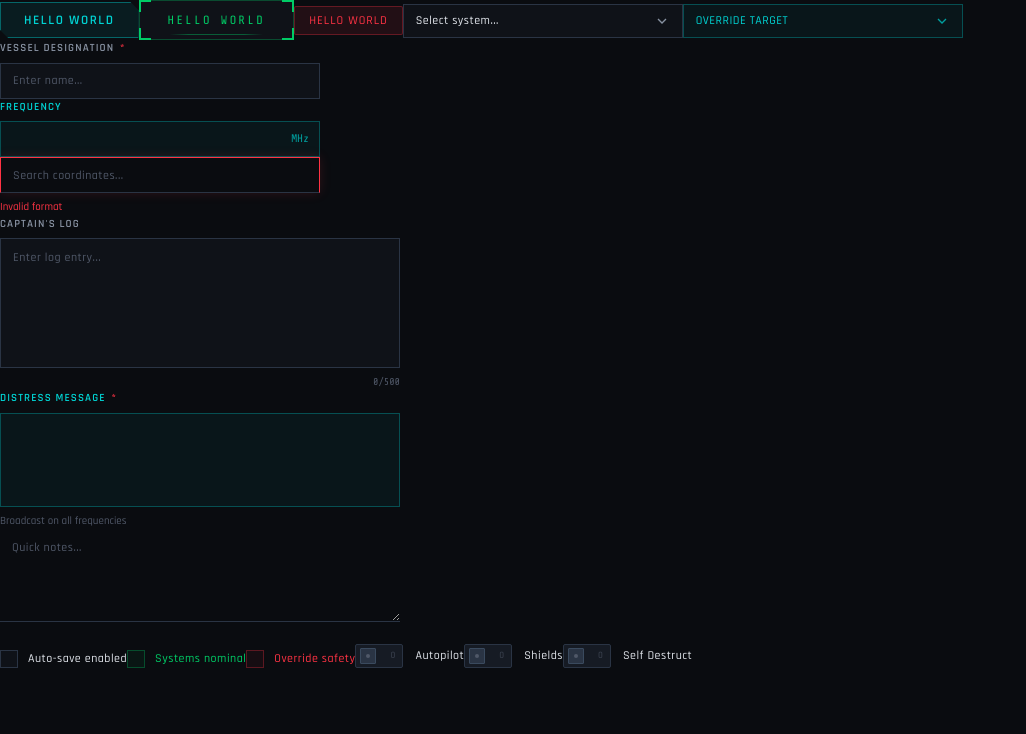
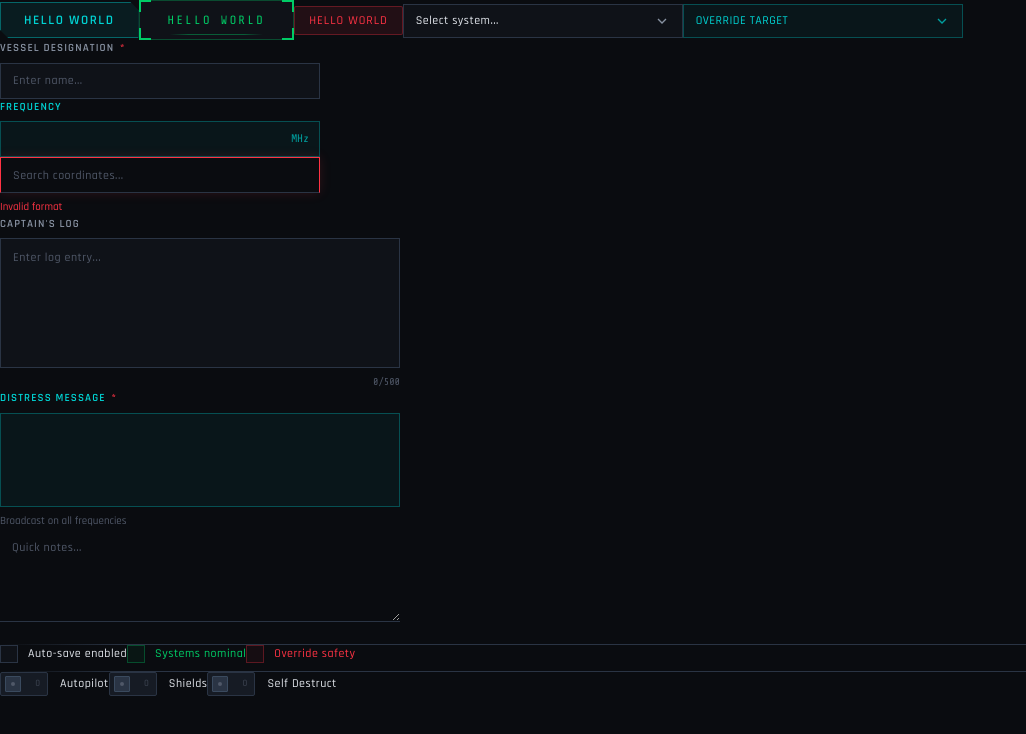
Before and after one commit to ArtemIyX/riftborn-ui, a Vue app: page / in a window 1280 px wide. Shown: the top 734 px of the page, without its empty margins (0-1026 px from the left). Built offline with nearby package versions, Linux system fonts and the light colour scheme.

Commit message:
GDivider

```diff
--- a/src/App.vue
+++ b/src/App.vue
@@ -66,12 +66,16 @@
     resize
   />
 
+  <g-divider/>
+
   <!-- Single -->
   <g-checkbox v-model="autoSave" label="Auto-save enabled" />
 
   <!-- Variants -->
   <g-checkbox v-model="confirmed" variant="success" label="Systems nominal" />
   <g-checkbox v-model="override" variant="danger" label="Override safety" />
+
+  <g-divider/>
 
   <g-toggle :model-value="isActive('autopilot')" @change="toggle('autopilot')" label="Autopilot" />
   <g-toggle :model-value="isActive('shields')" @change="toggle('shields')" label="Shields" />
@@ -91,6 +95,7 @@ import {ref} from 'vue'
 import GTextarea from "@/components/shared/GTextarea.vue";
 import GCheckbox from "@/components/shared/GCheckbox.vue";
 import GToggle from "@/components/shared/GToggle.vue";
+import GDivider from "@/components/shared/GDivider.vue";
 
 const activeSystem = ref(null)
 
--- /dev/null
+++ b/src/components/shared/GDivider.vue
@@ -0,0 +1,223 @@
+<template>
+  <div
+    class="g-divider"
+    :class="[
+      `g-divider--${variant}`,
+      `g-divider--${orientation}`,
+      { 'g-divider--with-text': hasText }
+    ]"
+    role="separator"
+    :aria-orientation="orientation"
+  >
+    <span v-if="hasText" class="g-divider__text">
+      <slot>{{ text }}</slot>
+    </span>
+  </div>
+</template>
+
+<script setup>
+import { computed, useSlots } from 'vue'
+
+defineOptions({
+  name: 'GDivider'
+})
+
+const props = defineProps({
+  text: {
+    type: String,
+    default: ''
+  },
+  variant: {
+    type: String,
+    default: 'default',
+    validator: (value) => ['default', 'primary', 'danger', 'subtle', 'glow'].includes(value)
+  },
+  orientation: {
+    type: String,
+    default: 'horizontal',
+    validator: (value) => ['horizontal', 'vertical'].includes(value)
+  }
+})
+
+const slots = useSlots()
+
+const hasText = computed(() => {
+  return props.text || slots.default
+})
+</script>
+
+<style scoped>
+/* ============================================
+   G-DIVIDER
+   Space Horror UI Component
+   ============================================ */
+
+.g-divider {
+  position: relative;
+  display: flex;
+  align-items: center;
+}
+
+/* --------------------------------------------
+   HORIZONTAL
+   -------------------------------------------- */
+
+.g-divider--horizontal {
+  width: 100%;
+  height: 1px;
+  flex-direction: row;
+}
+
+.g-divider--horizontal::before,
+.g-divider--horizontal::after {
+  content: '';
+  flex: 1;
+  height: 1px;
+  background: var(--divider-line, #2a3444);
+}
+
+.g-divider--horizontal.g-divider--with-text::before {
+  margin-right: 16px;
+}
+
+.g-divider--horizontal.g-divider--with-text::after {
+  margin-left: 16px;
+}
+
+/* Decorative ends */
+.g-divider--horizontal::before {
+  background: linear-gradient(
+    90deg,
+    transparent,
+    var(--divider-line, #2a3444) 20%
+  );
+}
+
+.g-divider--horizontal::after {
+  background: linear-gradient(
+    90deg,
+    var(--divider-line, #2a3444) 80%,
+    transparent
+  );
+}
+
+.g-divider--horizontal.g-divider--with-text::before,
+.g-divider--horizontal.g-divider--with-text::after {
+  background: var(--divider-line, #2a3444);
+}
+
+/* --------------------------------------------
+   VERTICAL
+   -------------------------------------------- */
+
+.g-divider--vertical {
+  width: 1px;
+  height: 100%;
+  min-height: 20px;
+  flex-direction: column;
+}
+
+.g-divider--vertical::before,
+.g-divider--vertical::after {
+  content: '';
+  flex: 1;
+  width: 1px;
+  background: var(--divider-line, #2a3444);
+}
+
+.g-divider--vertical.g-divider--with-text::before {
+  margin-bottom: 12px;
+}
+
+.g-divider--vertical.g-divider--with-text::after {
+  margin-top: 12px;
+}
+
+/* Decorative ends */
+.g-divider--vertical::before {
+  background: linear-gradient(
+    180deg,
+    transparent,
+    var(--divider-line, #2a3444) 20%
+  );
+}
+
+.g-divider--vertical::after {
+  background: linear-gradient(
+    180deg,
+    var(--divider-line, #2a3444) 80%,
+    transparent
+  );
+}
+
+.g-divider--vertical.g-divider--with-text::before,
+.g-divider--vertical.g-divider--with-text::after {
+  background: var(--divider-line, #2a3444);
+}
+
+/* --------------------------------------------
+   TEXT
+   -------------------------------------------- */
+
+.g-divider__text {
+  flex-shrink: 0;
+  padding: 0 4px;
+
+  font-family: 'Share Tech Mono', 'Courier New', monospace;
+  font-size: 10px;
+  font-weight: 400;
+  text-transform: uppercase;
+  letter-spacing: 0.15em;
+  color: var(--divider-text, #505868);
+  white-space: nowrap;
+}
+
+.g-divider--vertical .g-divider__text {
+  writing-mode: vertical-rl;
+  text-orientation: mixed;
+  padding: 4px 0;
+}
+
+/* --------------------------------------------
+   VARIANTS
+   -------------------------------------------- */
+
+/* Default */
+.g-divider--default {
+  --divider-line: #2a3444;
+  --divider-text: #505868;
+}
+
+/* Primary */
+.g-divider--primary {
+  --divider-line: rgba(0, 212, 212, 0.3);
+  --divider-text: #00a0a0;
+}
+
+/* Danger */
+.g-divider--danger {
+  --divider-line: rgba(255, 51, 68, 0.3);
+  --divider-text: #cc2936;
+}
+
+/* Subtle */
+.g-divider--subtle {
+  --divider-line: #1e2632;
+  --divider-text: #3a4a5e;
+}
+
+/* Glow */
+.g-divider--glow {
+  --divider-line: #00d4d4;
+  --divider-text: #00d4d4;
+}
+
+.g-divider--glow::before,
+.g-divider--glow::after {
+  box-shadow: 0 0 8px rgba(0, 212, 212, 0.4);
+}
+
+.g-divider--glow .g-divider__text {
+  text-shadow: 0 0 8px rgba(0, 212, 212, 0.6);
+}
+</style>
```
